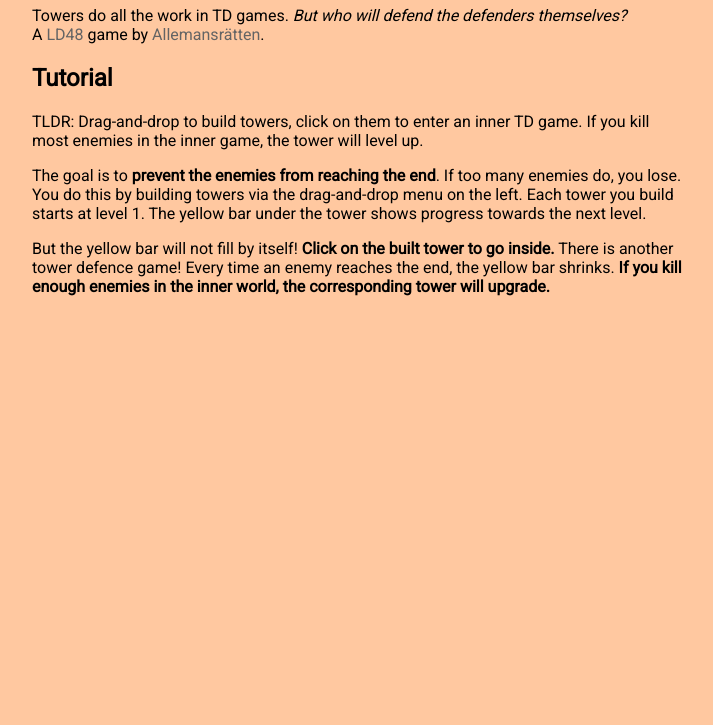
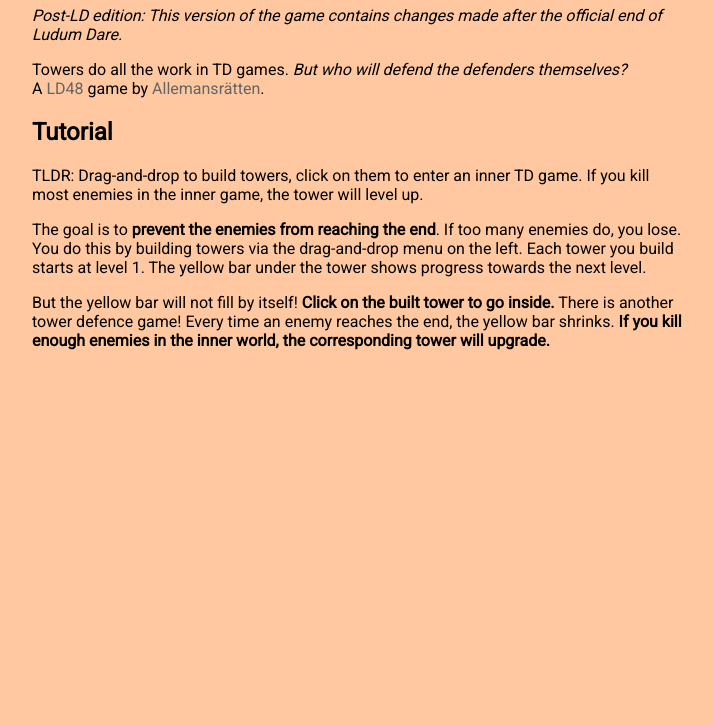
Before and after one commit to allemansratten/TowerTowerDefenceDefence, a website built with webpack: page index.html in a window 1280 px wide. Shown: the part 75-800 px from the top of the page, without its empty margins (283-996 px from the left). Built offline with nearby package versions, Linux system fonts and the light colour scheme.

Commit message:
Add Post-LD warning

```diff
--- a/index.html
+++ b/index.html
@@ -48,6 +48,9 @@
     <script src="vendors.app.bundle.js"></script>
     <script src="app.bundle.js"></script>
     <div id='about_text' style="width: 650px; margin-left: auto; margin-right: auto; margin-top: 2vh;">
+      <p>
+        <em>Post-LD edition: This version of the game contains changes made after the official end of Ludum Dare.</em>
+      </p>
       Towers do all the work in TD games. <em>But who will defend the defenders themselves?</em>
       <br>
       A <a href='https://ldjam.com/events/ludum-dare/48/TODO'>LD48</a> game by <a href='https://github.com/allemansratten/'>Allemansrätten</a>.
```
